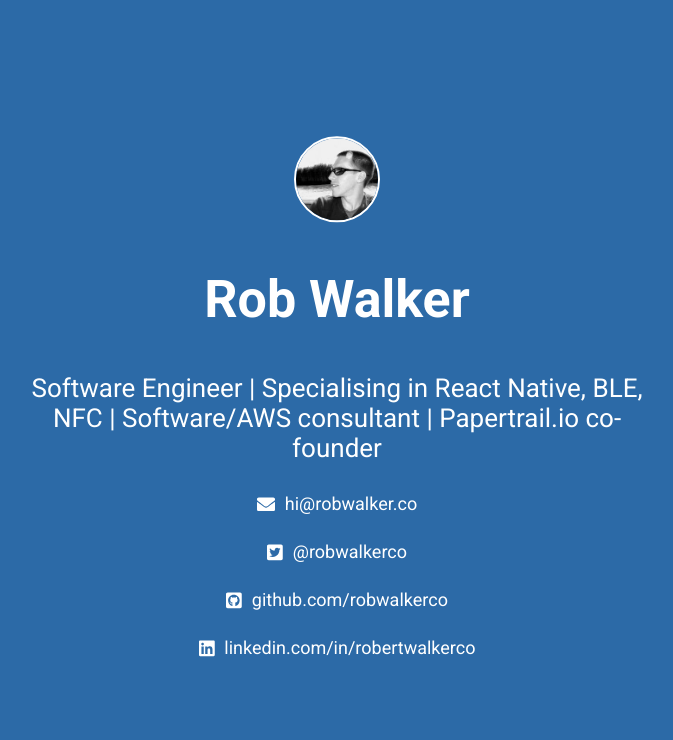
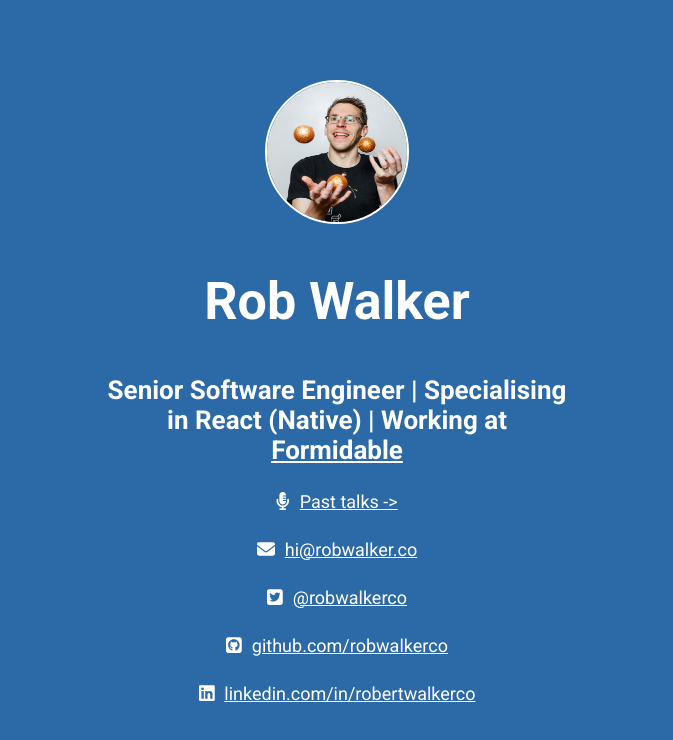
Before and after one commit to robwalkerco/robwalkerco.github.io, a Gatsby site: page / in a window 1280 px wide. Shown: the whole page, without its empty margins (303-976 px from the left). Built offline with nearby package versions, Linux system fonts and the light colour scheme; Gatsby itself is replaced by a stand-in of ours.

Commit message:
feat: add talks page

```diff
--- /dev/null
+++ b/declarations.d.ts
@@ -0,0 +1 @@
+declare module "*.jpg";
--- a/gatsby-config.js
+++ b/gatsby-config.js
@@ -9,23 +9,21 @@
     {
       resolve: `gatsby-plugin-google-fonts`,
       options: {
-        fonts: [
-          `roboto\:400,700`
-        ],
-        display: 'auto'
-      }
+        fonts: [`roboto\:400,700`],
+        display: "auto",
+      },
     },
     {
       resolve: `gatsby-plugin-manifest`,
       options: {
-        name: 'Rob Walker',
-        short_name: 'Rob Walker',
-        start_url: '/',
-        background_color: '#f7f0eb',
-        theme_color: '#2c6aa7',
-        display: 'standalone',
-        icon: 'src/images/robwalker.png',
+        name: "Rob Walker",
+        short_name: "Rob Walker",
+        start_url: "/",
+        background_color: "#f7f0eb",
+        theme_color: "#2c6aa7",
+        display: "standalone",
+        icon: "src/images/robwalker.jpg",
       },
-    }
+    },
   ],
 };
--- a/src/components/Layout.tsx
+++ b/src/components/Layout.tsx
@@ -1,6 +1,8 @@
 import React from "react";
 import "./layout.css";
 
-const Layout: React.FC<{}> = ({ children }) => <>{children}</>;
+const Layout: React.FC<React.PropsWithChildren<{}>> = ({ children }) => (
+  <>{children}</>
+);
 
 export default Layout;
--- a/src/components/layout.css
+++ b/src/components/layout.css
@@ -8,6 +8,46 @@
   font-size: 18px;
 }
 
+main {
+  margin-top: 10vh;
+  display: flex;
+  flex-direction: column;
+  justify-content: center;
+  align-items: center;
+  text-align: center;
+}
+
+h1 {
+  font-size: 52px;
+}
+
+h2 {
+  font-size: 26px;
+  padding: 0 25%;
+}
+
+h2 a {
+  color: #fff;
+  line-height: 30px;
+}
+
+img#face {
+  border-radius: 50%;
+  border: 2px solid #fff;
+  height: 140px;
+  width: 140px;
+}
+
+p > a {
+  color: #fff;
+  line-height: 30px;
+  display: block;
+}
+
+p > a > svg {
+  margin-right: 10px;
+}
+
 #___gatsby,
 #gatsby-focus-wrapper {
   height: 100%;
--- a/src/pages/index.tsx
+++ b/src/pages/index.tsx
@@ -4,46 +4,13 @@
   faGithubSquare,
   faTwitterSquare,
 } from "@fortawesome/free-brands-svg-icons";
-import { faEnvelope } from "@fortawesome/free-solid-svg-icons";
+import {
+  faEnvelope,
+  faMicrophoneLines,
+} from "@fortawesome/free-solid-svg-icons";
 import * as React from "react";
 import Layout from "../components/Layout";
-import robwalker from "../images/robwalker.png";
-
-// styles
-const pageStyles = {
-  position: "relative",
-  top: "50%",
-  transform: "translateY(-50%)",
-  margin: "auto",
-  textAlign: "center",
-};
-
-const imageStyle = {
-  borderRadius: "50%",
-  border: "2px solid #fff",
-  height: "82px",
-  width: "82px",
-};
-
-const title = {
-  fontSize: "52px",
-};
-
-const subTitle = {
-  fontSize: "26px",
-  padding: "0 25%",
-};
-
-const link = {
-  textDecoration: "none",
-  color: "#fff",
-  lineHeight: "30px",
-  display: "block",
-};
-
-const icon = {
-  marginRight: "10px",
-};
+import robwalker from "../images/robwalker.jpg";
 
 // markup
 const IndexPage = () => {
@@ -56,43 +23,55 @@
 
   return (
     <Layout>
-      <main style={pageStyles}>
+      <main>
         <header>
-          <img style={imageStyle} src={robwalker} alt="Rob Walker" />
+          <a href="/">
+            <img id="face" src={robwalker} alt="Rob Walker" />
+          </a>
         </header>
 
         <article>
-          <h1 style={title}>Rob Walker</h1>
+          <h1>Rob Walker</h1>
 
-          <p style={subTitle}>
-            Software Engineer | Specialising in React Native, BLE, NFC |
-            Software/AWS consultant | Papertrail.io co-founder
+          <h2>
+            Senior Software Engineer | Specialising in React (Native) | Working
+            at{" "}
+            <a href="https://formidable.com" target="_blank">
+              Formidable
+            </a>
+          </h2>
+
+          <p>
+            <a href="/talks">
+              <FontAwesomeIcon icon={faMicrophoneLines} />
+              Past talks -&gt;
+            </a>
           </p>
 
           <p>
-            <a style={link} href={`mailto:${email}`}>
-              <FontAwesomeIcon style={icon} icon={faEnvelope} />
+            <a href={`mailto:${email}`}>
+              <FontAwesomeIcon icon={faEnvelope} />
               {email}
             </a>
           </p>
 
           <p>
-            <a style={link} href="https://twitter.com/robwalkerco">
-              <FontAwesomeIcon style={icon} icon={faTwitterSquare} />
+            <a href="https://twitter.com/robwalkerco">
+              <FontAwesomeIcon icon={faTwitterSquare} />
               @robwalkerco
             </a>
           </p>
 
           <p>
-            <a style={link} href="https://github.com/robwalkerco">
-              <FontAwesomeIcon style={icon} icon={faGithubSquare} />
+            <a href="https://github.com/robwalkerco">
+              <FontAwesomeIcon icon={faGithubSquare} />
               github.com/robwalkerco
             </a>
           </p>
 
           <p>
-            <a style={link} href="https://www.linkedin.com/in/robwalkerco/">
-              <FontAwesomeIcon style={icon} icon={faLinkedin} />
+            <a href="https://www.linkedin.com/in/robwalkerco/">
+              <FontAwesomeIcon icon={faLinkedin} />
               linkedin.com/in/robertwalkerco
             </a>
           </p>
```
Also changed, not shown: package.json (+4 -4 lines), src/pages/404.tsx (+8 -40 lines), src/pages/talks.tsx (added, +59 -0 lines), src/images/robwalker.jpg (added), src/images/robwalker.png (deleted), 1 other file.
